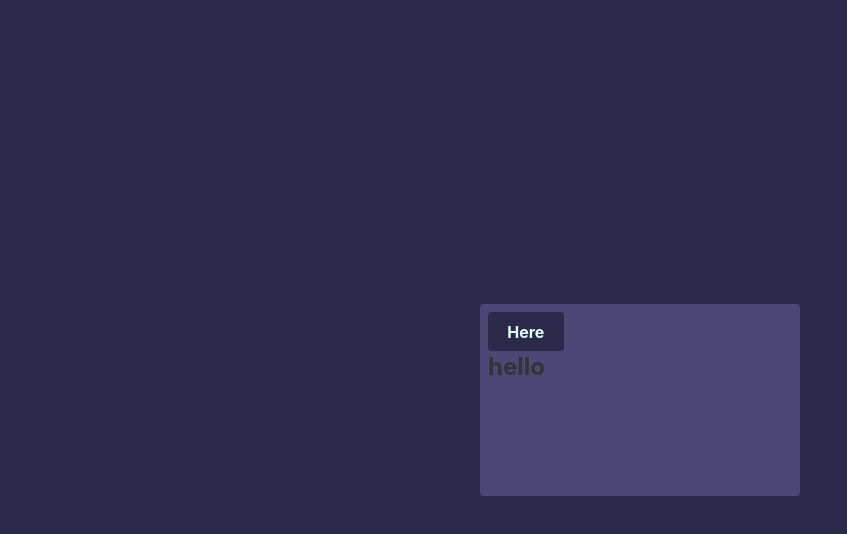
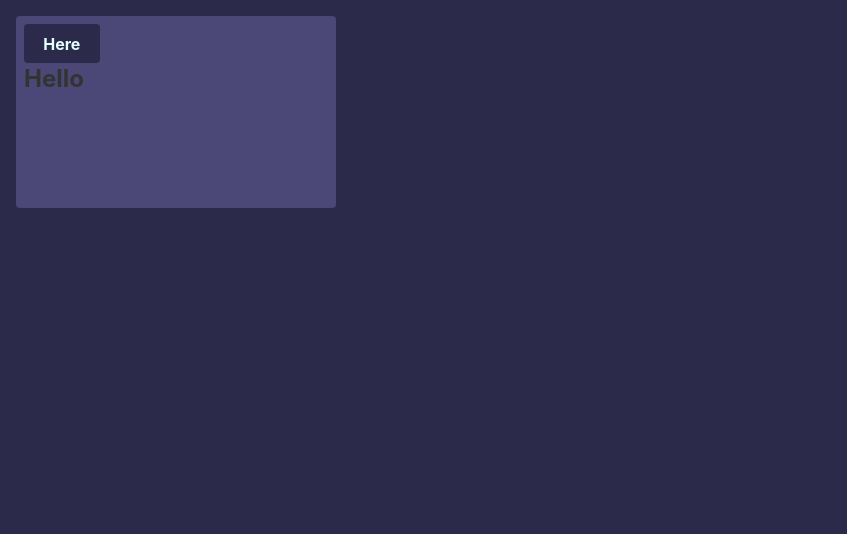
Before and after one commit to William9601/ctrack-web, a React (Vite) app: page / in a window 1280 px wide. Shown: the top 534 px of the page, without its empty margins (0-847 px from the left). Built offline with nearby package versions, Linux system fonts and the light colour scheme.

Commit message:
update logo and readme

```diff
--- a/src/App.styles.ts
+++ b/src/App.styles.ts
@@ -4,8 +4,8 @@ import theme from "./assets/styles/theme";
 export const AppContainer = styled.div`
   display: flex;
   flex-direction: column;
-  align-items: center;
-  justify-content: center;
+  /* align-items: center; */
+  /* justify-content: center; */
   min-height: 100vh;
   min-width: 100vw;
   background-color: ${theme.colors.backgroundColor};
--- a/src/App.tsx
+++ b/src/App.tsx
@@ -14,7 +14,7 @@ function App() {
         <Card variant='default' height='12rem' width='20rem'>
           <div>
             <PrimaryButton>Here</PrimaryButton>
-            <Typography variant='h1'>hello</Typography>
+            <Typography variant='h1'>Hello</Typography>
           </div>
         </Card>
       </AppContainer>
--- a/src/components/card/types.ts
+++ b/src/components/card/types.ts
@@ -2,8 +2,8 @@ import theme from "../../assets/styles/theme";
 
 export interface CardProps {
   variant?: CardVariant;
-  height: string;
-  width: string;
+  height?: string;
+  width?: string;
   backgroundColor?: keyof typeof theme.colors;
   padding?: keyof typeof theme.spacing;
   children: React.ReactNode;
```
Also changed, not shown: src/features/Dashboard/dasboard.tsx (added, +10 -0 lines), src/assets/icons/ctrack-logo.svg (added), 1 other file (tests, documents, lock files or other folders).
